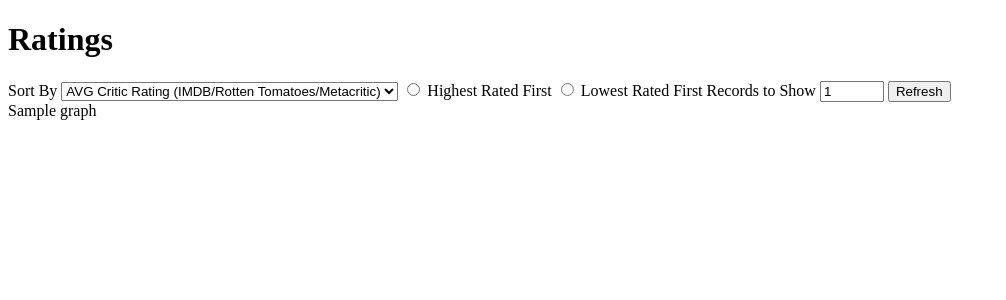
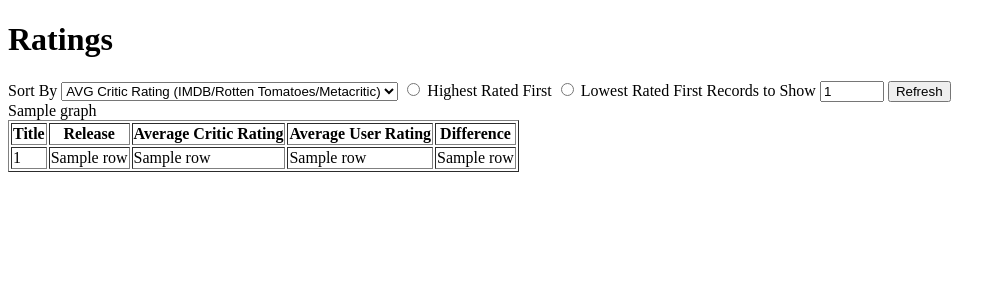
Before and after one commit to jonhartm/SI507_FinalProject, a Flask app: template templates/ratings.html in a window 1280 px wide. Shown: the top 300 px of the page, without its empty margins (0-1006 px from the left). Run offline with Flask 2, Linux system fonts and the light colour scheme; the template is opened without the code that fills it: most values are stand-ins (such as "Sample title", 1, 10 or a date in 2020); some libraries are stand-ins or nearby versions.

Commit message:
added tables with data from the displayed chart to AA and ratings pages

```diff
--- a/main.py
+++ b/main.py
@@ -22,10 +22,11 @@ def AA_Winners():
         show_nom = request.form.get('show_nom') # https://stackoverflow.com/questions/31859903/get-the-value-of-a-checkbox-in-flask
         sort=request.form['sort_by']
 
-    display_graph = Graph_AAWinners(sort=sort, count=count, show_nominations=show_nom)
+    display_graph, raw_data = Graph_AAWinners(sort=sort, count=count, show_nominations=show_nom)
     return render_template(
         "AA_Winners.html",
         graph=display_graph,
+        raw_data=raw_data,
         count=count,
         show_nom=show_nom,
         sort=sort
@@ -42,7 +43,7 @@ def Ratings():
         order = request.form['ordering']
         count = request.form['count']
 
-    display_graph = Graph_Ratings(
+    display_graph, raw_data = Graph_Ratings(
         sort=sort,
         order=order,
         count=count,
@@ -51,6 +52,7 @@ def Ratings():
     return render_template(
         "ratings.html",
         graph=display_graph,
+        raw_data=raw_data,
         order=order,
         sort=sort,
         count=count
--- a/templates/ratings.html
+++ b/templates/ratings.html
@@ -36,4 +36,22 @@
     <input type="submit" value="Refresh">
   </form>
   {{graph|safe}}
+  <table border=1>
+    <tr>
+      <th>Title</th>
+      <th>Release</th>
+      <th>Average Critic Rating</th>
+      <th>Average User Rating</th>
+      <th>Difference</th>
+    </tr>
+  {% for row in raw_data %}
+    <tr>
+      <td>{{row[0]}}</td>
+      <td>{{row[1]}}</td>
+      <td>{{row[2]}}</td>
+      <td>{{row[3]}}</td>
+      <td>{{row[4]}}</td>
+    </tr>
+  {% endfor %}
+  </table>
 </body>
```
Also changed, not shown: create_plotly.py (+9 -24 lines), templates/AA_winners.html (+16 -0 lines).
